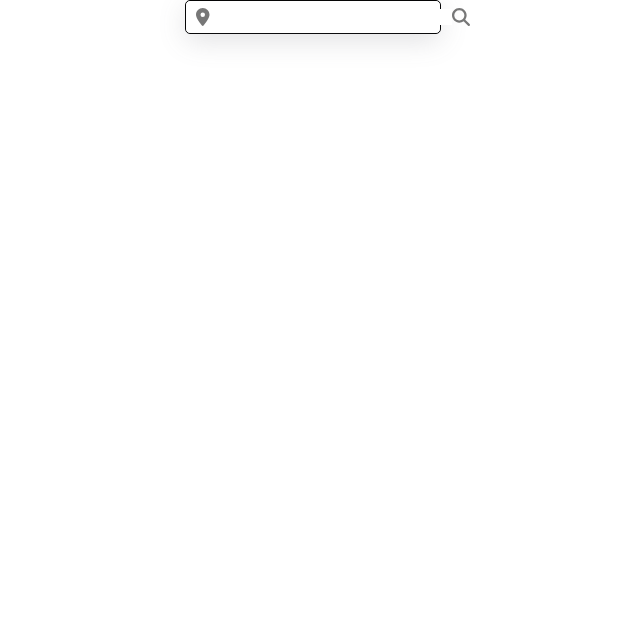
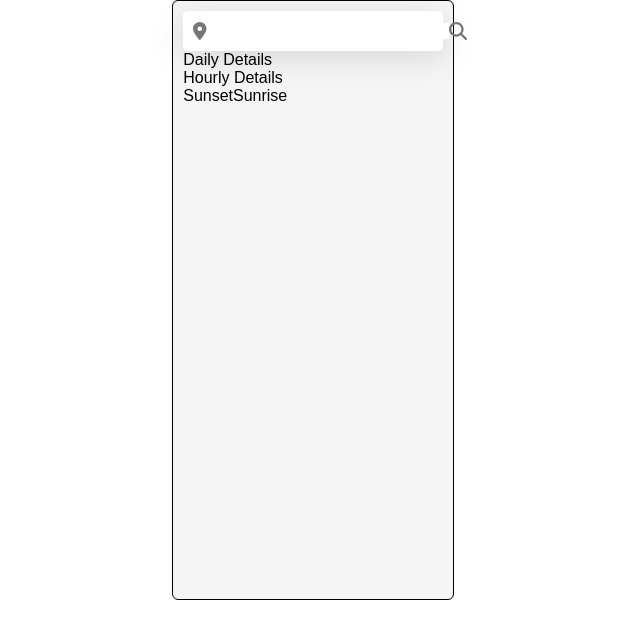
Before and after one commit to dilshadahmad09/weather-app, a React (Create React App) app: page / in a window 1280 px wide. Shown: the top 638 px of the page, without its empty margins (327-967 px from the left). Built offline with nearby package versions, Linux system fonts and the light colour scheme.

Commit message:
details pages's basic structure created

```diff
--- /dev/null
+++ b/src/components/detailsPage/dailyDetails/DailyDetails.jsx
@@ -0,0 +1,9 @@
+import React from "react";
+
+
+const DailyDetails = ()=>{
+    return <div>Daily Details</div>
+}
+
+
+export default DailyDetails;
--- /dev/null
+++ b/src/components/detailsPage/hourlyDetails/HourlyDetails.jsx
@@ -0,0 +1,7 @@
+import React from "react";
+
+const HourlyDetails = ()=>{
+    return <div>Hourly Details</div>
+}
+
+export default HourlyDetails;
--- /dev/null
+++ b/src/components/detailsPage/sunsetSunrise/SunsetSunrise.jsx
@@ -0,0 +1,9 @@
+import React from 'react'
+
+ const SunsetSunrise = () => {
+  return (
+    <div>SunsetSunrise</div>
+  )
+}
+
+export default SunsetSunrise;
--- a/src/components/home/Home.css
+++ b/src/components/home/Home.css
@@ -5,8 +5,11 @@
 }
 
 .body{
-    width: 20%;
+    width: 22%;
     border: 1px solid black;
     margin: auto;
-    border-radius: 5px;
+    border-radius: 6px;
+    padding: 10px;
+    height: 600px;
+    background-color: whitesmoke;
 }
--- a/src/components/home/Home.jsx
+++ b/src/components/home/Home.jsx
@@ -1,9 +1,17 @@
 import React from 'react'
+import DailyDetails from '../detailsPage/dailyDetails/DailyDetails'
+import HourlyDetails from '../detailsPage/hourlyDetails/HourlyDetails'
+import SunsetSunrise from '../detailsPage/sunsetSunrise/SunsetSunrise'
 import Input from '../inputbox/Input'
 import "./Home.css"
 function Home() {
   return (
-    <div className='body'><Input/></div>
+    <div className='body'>
+        <Input/>
+        <DailyDetails/>
+        <HourlyDetails/>
+        <SunsetSunrise/>
+        </div>
   )
 }
 
--- a/src/components/inputbox/Input.css
+++ b/src/components/inputbox/Input.css
@@ -7,7 +7,7 @@
 
 .search-box{
     width: 100%;
-    height: 4vh;
+    height: 5vh;
     background-color: white;
     border-radius: 5px;
     display: flex;
```
Also changed, not shown: src/components/detailsPage/dailyDetails/DailyDetails.css (added), src/components/detailsPage/hourlyDetails/HourlyDetails.css (added), src/components/detailsPage/sunsetSunrise/SunsetSunrise.css (added).
